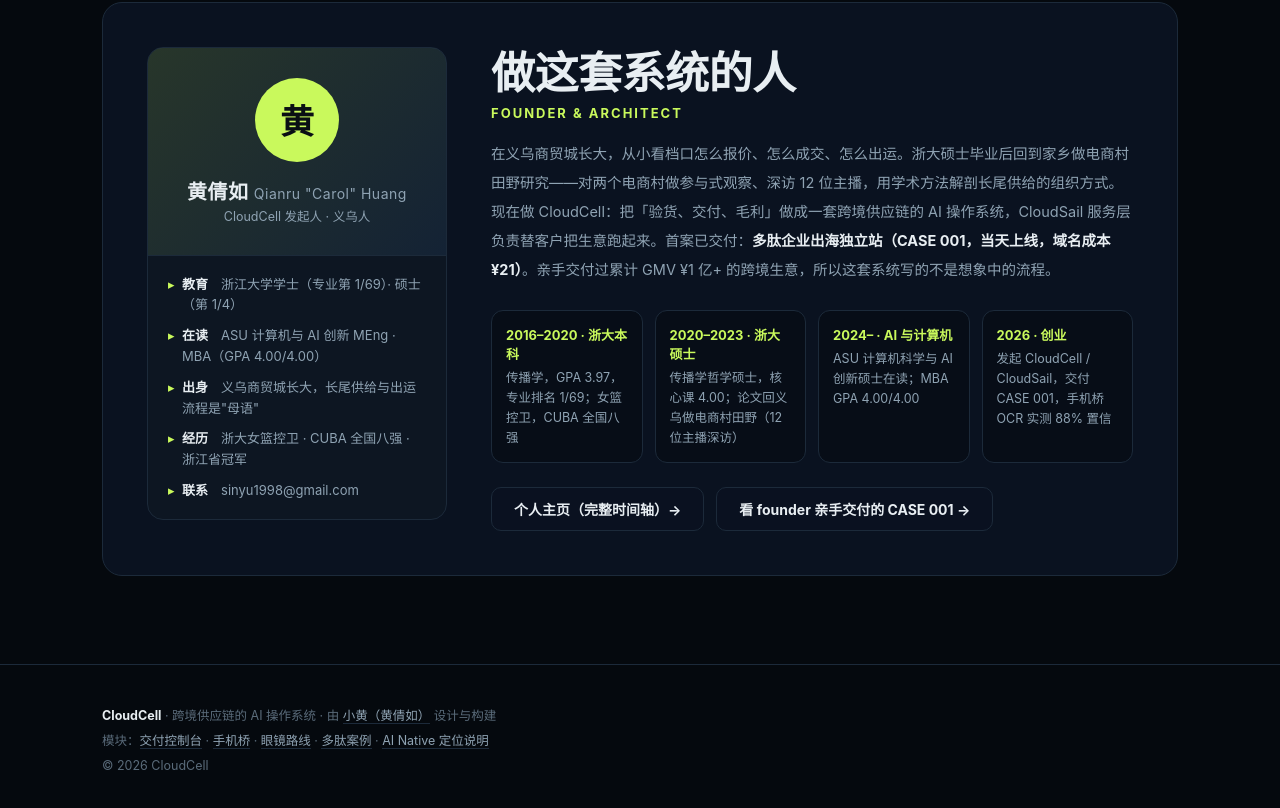
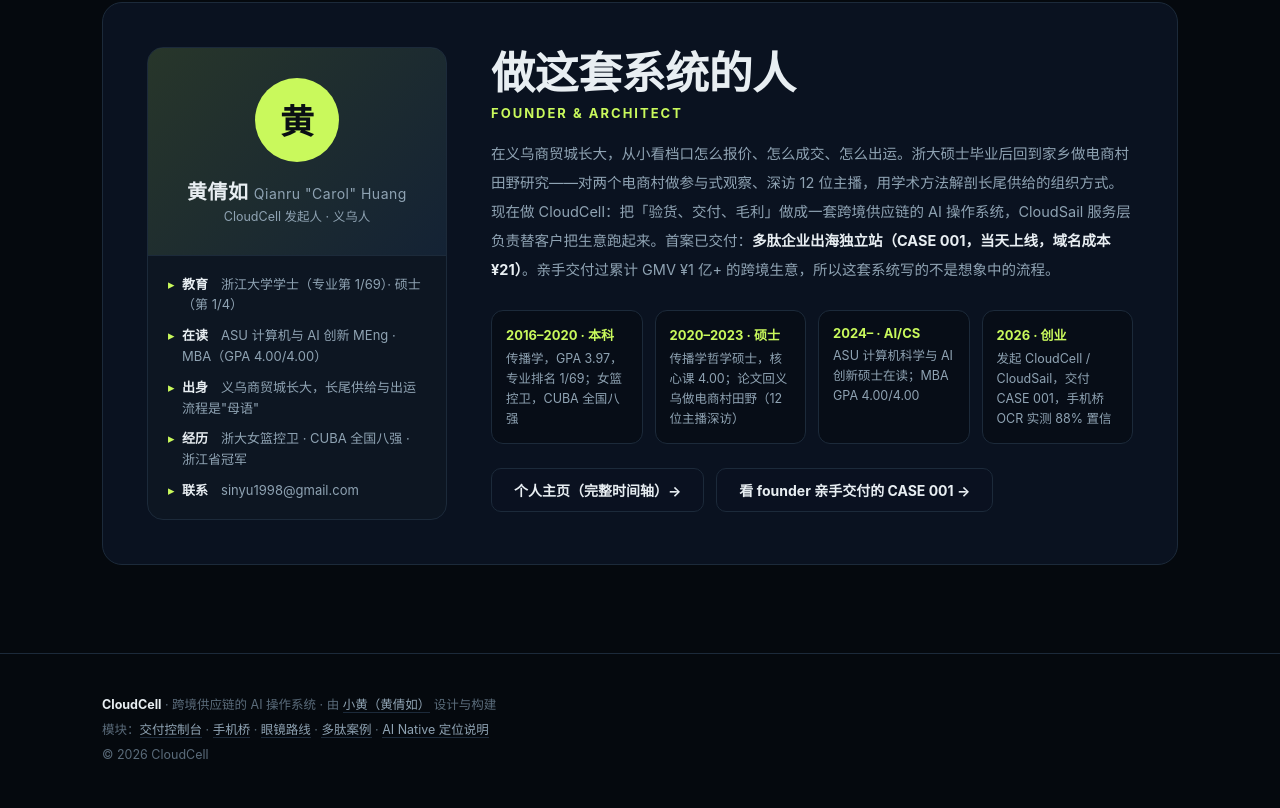
Before and after one commit to sinyu1998-eng/cloudcell, a plain HTML site: page index.html in a window 1280 px wide. Shown: the part 3189-3997 px from the top of the page. Drawn offline with Linux system fonts and the light colour scheme.

Commit message:
fix: shorten founder timeline card titles

```diff
--- a/index.html
+++ b/index.html
@@ -258,9 +258,9 @@ footer a:hover{color:var(--acid)}
       <div class="role">FOUNDER &amp; ARCHITECT</div>
       <p class="bio">在义乌商贸城长大，从小看档口怎么报价、怎么成交、怎么出运。浙大硕士毕业后回到家乡做电商村田野研究——对两个电商村做参与式观察、深访 12 位主播，用学术方法解剖长尾供给的组织方式。现在做 CloudCell：把「验货、交付、毛利」做成一套跨境供应链的 AI 操作系统，CloudSail 服务层负责替客户把生意跑起来。首案已交付：<b>多肽企业出海独立站（CASE 001，当天上线，域名成本 ¥21）</b>。亲手交付过累计 GMV ¥1 亿+ 的跨境生意，所以这套系统写的不是想象中的流程。</p>
       <div class="tl">
-        <div><b>2016–2020 · 浙大本科</b><span>传播学，GPA 3.97，专业排名 1/69；女篮控卫，CUBA 全国八强</span></div>
-        <div><b>2020–2023 · 浙大硕士</b><span>传播学哲学硕士，核心课 4.00；论文回义乌做电商村田野（12 位主播深访）</span></div>
-        <div><b>2024– · AI 与计算机</b><span>ASU 计算机科学与 AI 创新硕士在读；MBA GPA 4.00/4.00</span></div>
+        <div><b>2016–2020 · 本科</b><span>传播学，GPA 3.97，专业排名 1/69；女篮控卫，CUBA 全国八强</span></div>
+        <div><b>2020–2023 · 硕士</b><span>传播学哲学硕士，核心课 4.00；论文回义乌做电商村田野（12 位主播深访）</span></div>
+        <div><b>2024– · AI/CS</b><span>ASU 计算机科学与 AI 创新硕士在读；MBA GPA 4.00/4.00</span></div>
         <div><b>2026 · 创业</b><span>发起 CloudCell / CloudSail，交付 CASE 001，手机桥 OCR 实测 88% 置信</span></div>
       </div>
       <div class="links">
```
